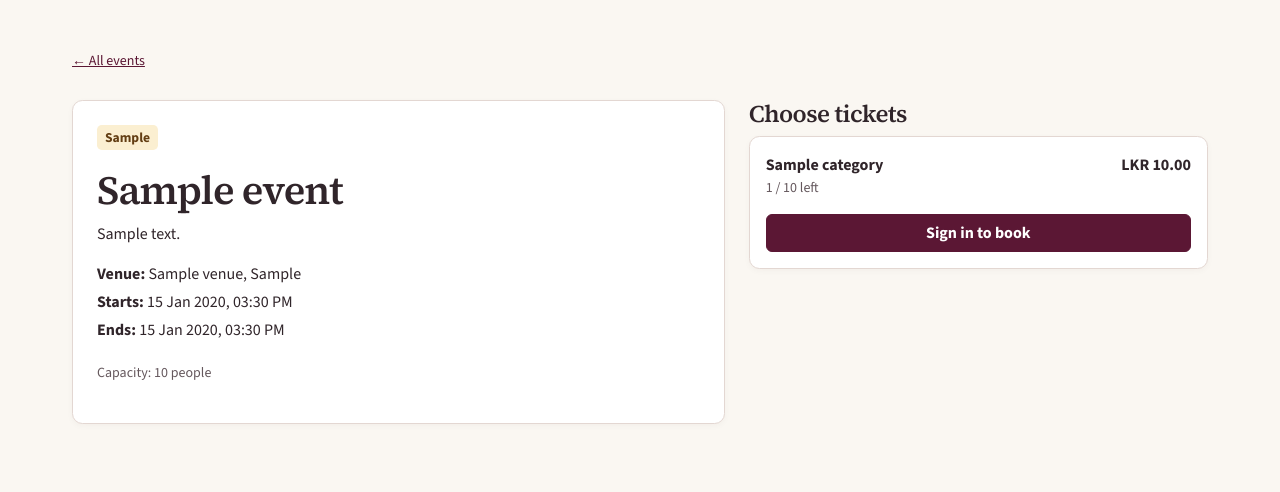
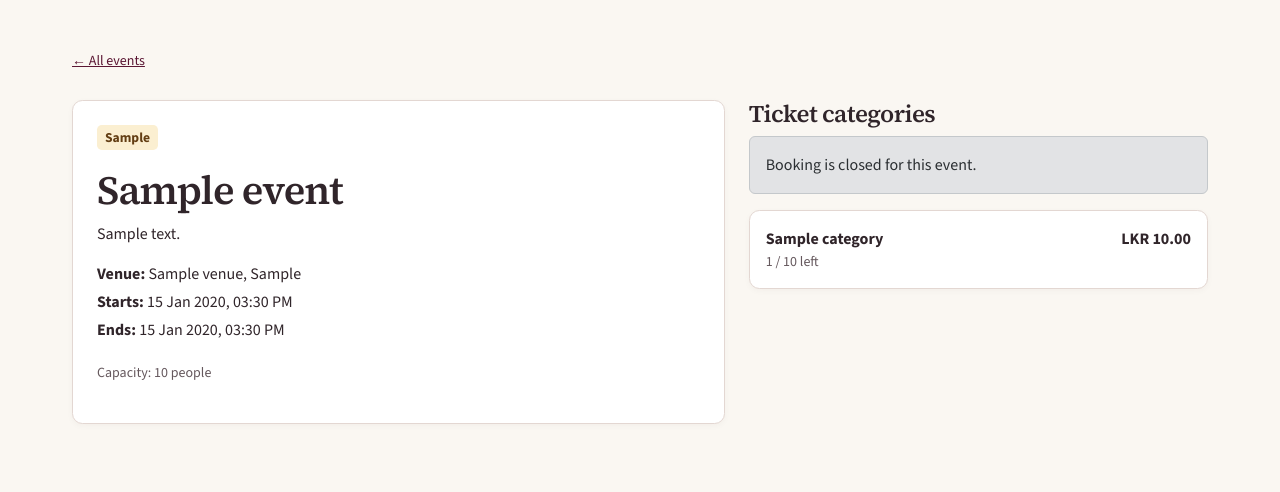
Before and after one commit to vishnu-tharan/EventSphere, a FastAPI app: page /events/1 in a window 1280 px wide. Shown: the part 69-561 px from the top of the page. Run offline with FastAPI, Linux system fonts and the light colour scheme; tables that the repository leaves empty hold one stand-in row (values such as "Sample post").

Commit message:
Show when event booking is closed

```diff
--- a/templates/event.html
+++ b/templates/event.html
@@ -1,14 +1,16 @@
 {% extends 'base.html' %}{% block title %}{{event.title}} - EventSphere{% endblock %}
 {% block content %}
+{% set booking_open = event.start_at > now %}
 <a href="/" class="small">← All events</a>
 <div class="row g-4 mt-1"><div class="col-lg-7">
 <div class="card p-4"><span class="category-pill align-self-start">{{event.category}}</span><h1 class="mt-3">{{event.title}}</h1><p>{{event.description}}</p><p class="mb-1"><b>Venue:</b> {{event.venue.name}}, {{event.venue.location}}</p><p class="mb-1"><b>Starts:</b> {{fmt(event.start_at)}}</p><p class="mb-1"><b>Ends:</b> {{fmt(event.end_at)}}</p><p class="text-muted small mt-3">Capacity: {{event.venue.capacity}} people</p></div>
-</div><div class="col-lg-5"><h2 class="h4">Choose tickets</h2>
+</div><div class="col-lg-5"><h2 class="h4">{{'Choose tickets' if booking_open else 'Ticket categories'}}</h2>
+{% if not booking_open %}<p class="alert alert-secondary">Booking is closed for this event.</p>{% endif %}
 {% for cat in event.ticket_categories %}
 {% set entry = waitlist.get(cat.id) %}
 {% set hold = entry if entry and entry.status == 'offered' and entry.expires_at and entry.expires_at > now else none %}
 <div class="card p-3 mb-3"><div class="d-flex justify-content-between"><div><b>{{cat.name}}</b><div class="small text-muted">{{cat.remaining}} / {{cat.quantity}} left</div></div><b>LKR {{'%.2f'|format(cat.price)}}</b></div>
-{% if user and user.role=='attendee' and event.start_at>now %}
+{% if booking_open and user and user.role == 'attendee' %}
 {% if hold %}
 <form method="post" action="/book/{{cat.id}}" class="mt-3">
   <input type="hidden" name="csrf" value="{{csrf}}">
@@ -31,7 +33,7 @@
   <button class="btn btn-outline-secondary w-100">Leave waitlist</button>
 </form>
 {% endif %}
-{% elif not user %}<a class="btn btn-dark mt-3" href="/login">Sign in to book</a>{% else %}<div class="text-muted small mt-2">Booking is closed for this event.</div>{% endif %}
+{% elif booking_open and not user %}<a class="btn btn-dark mt-3" href="/login">Sign in to book</a>{% endif %}
 </div>
 {% endfor %}
 </div></div>
--- a/templates/home.html
+++ b/templates/home.html
@@ -33,7 +33,7 @@
         <h3 class="h5">{{event.title}}</h3>
         <p class="event-time">{{fmt(event.start_at)}}</p>
         <p class="event-venue">{{event.venue.name}}<br>{{event.venue.location}}</p>
-        <a href="/events/{{event.id}}" class="btn btn-outline-dark mt-auto">View tickets<span class="visually-hidden"> for {{event.title}}</span></a>
+        <a href="/events/{{event.id}}" class="btn btn-outline-dark mt-auto">{{ 'View tickets' if event.start_at > now else 'View event' }}<span class="visually-hidden"> for {{event.title}}</span></a>
       </div>
     </article>
     {% else %}
```
Also changed, not shown: tests/test_routes.py (+19 -0 lines).
